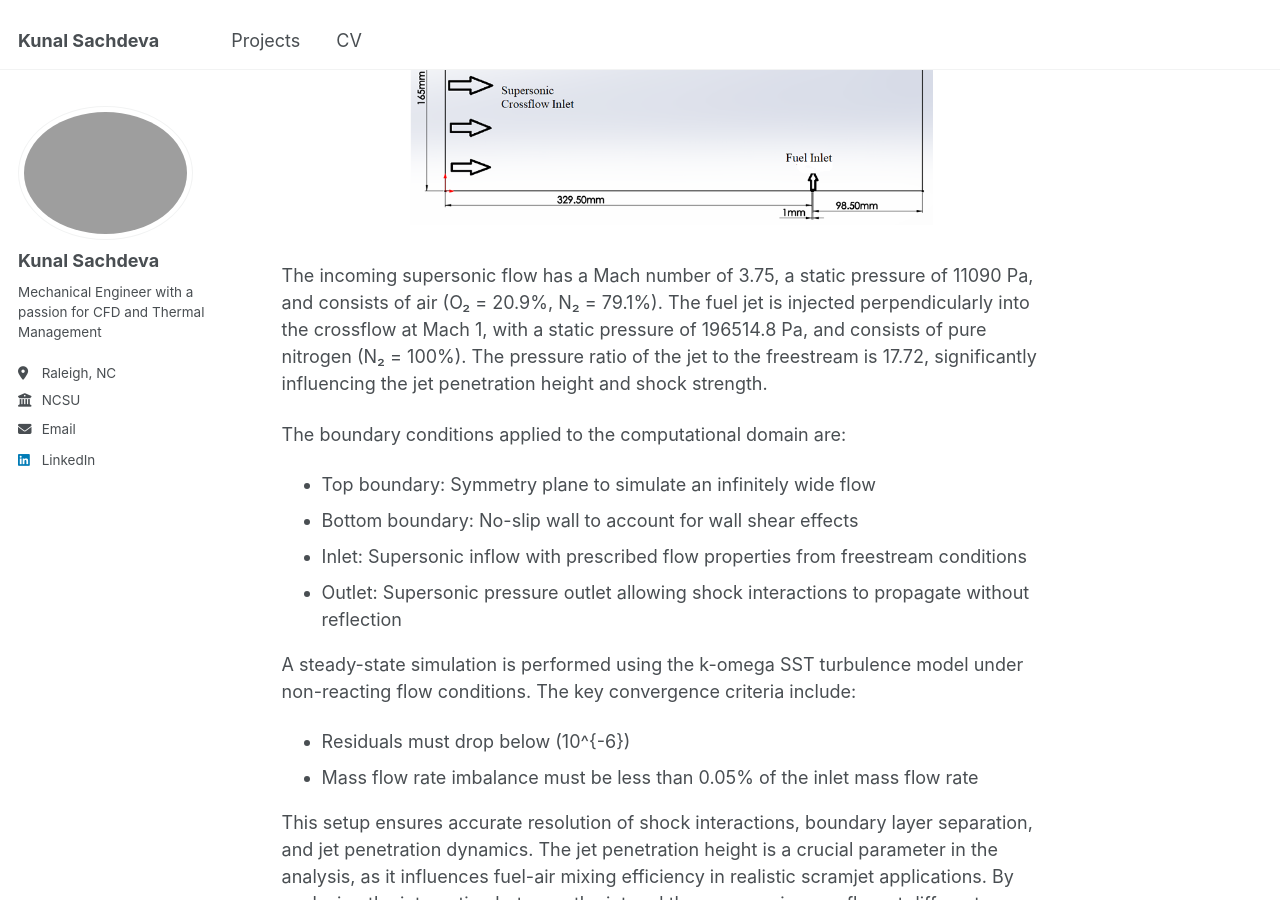
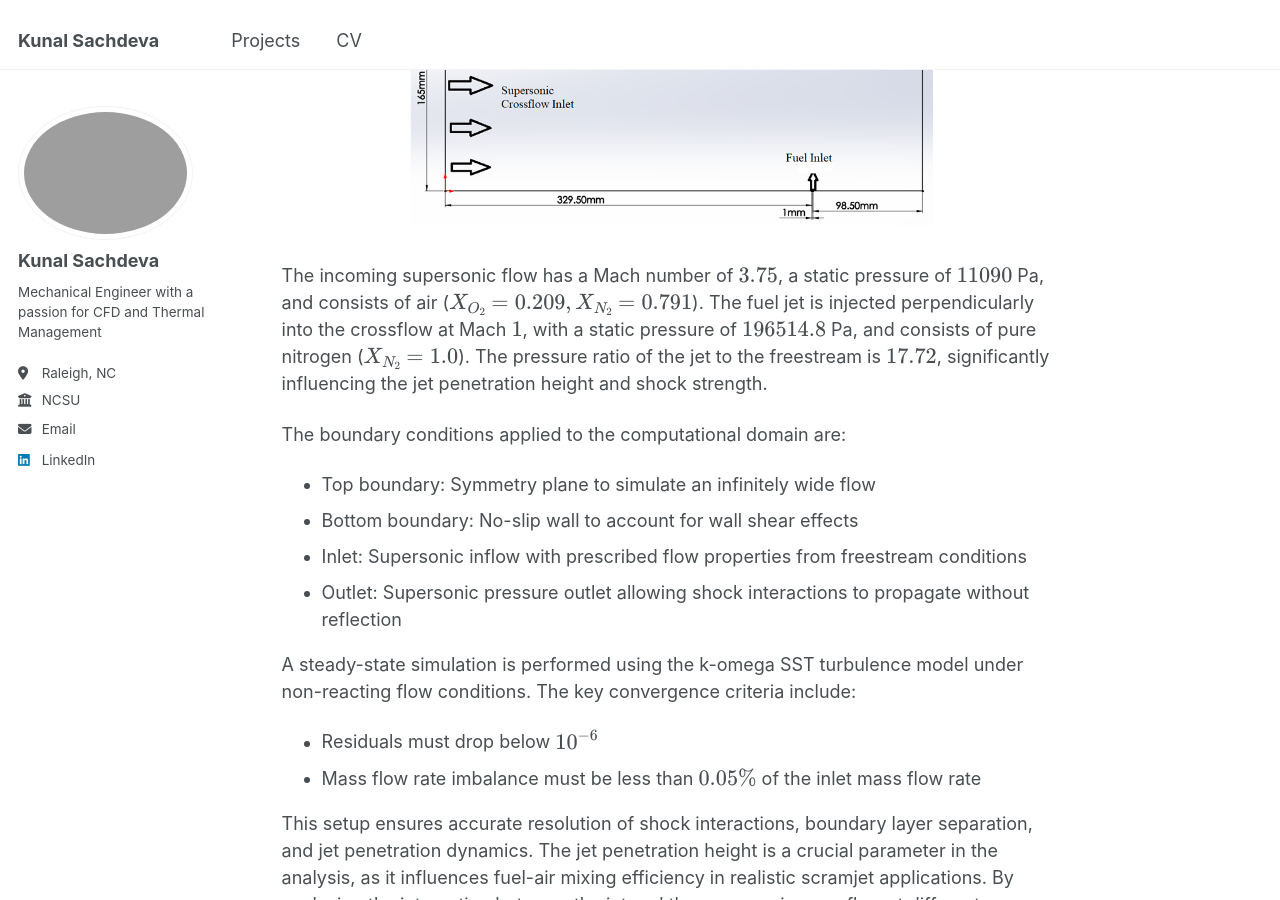
Before and after one commit to sachdevakunal/sachdevakunal.github.io, a Jekyll site: the page built from _projects/iit_kgp.md, in a window 1280 px wide and 900 px high, scrolled down 2579 px. Built offline with Jekyll 4.4.1, drawn with Linux system fonts in a browser that asks for light colours.

Commit message:
Update iit_kgp.md

```diff
--- a/_projects/iit_kgp.md
+++ b/_projects/iit_kgp.md
@@ -47,7 +47,7 @@ The computational domain consists of a supersonic crossflow over a jet injector,
   <img src="https://sachdevakunal.github.io/images/iit_kgp/geometry.png" width="75%">
 </p>
 
-The incoming supersonic flow has a Mach number of 3.75, a static pressure of 11090 Pa, and consists of air (O₂ = 20.9%, N₂ = 79.1%). The fuel jet is injected perpendicularly into the crossflow at Mach 1, with a static pressure of 196514.8 Pa, and consists of pure nitrogen (N₂ = 100%). The pressure ratio of the jet to the freestream is 17.72, significantly influencing the jet penetration height and shock strength.
+The incoming supersonic flow has a Mach number of $$3.75$$, a static pressure of $$11090$$ Pa, and consists of air ($$X_{O_2} = 0.209, X_{N_2} = 0.791$$). The fuel jet is injected perpendicularly into the crossflow at Mach $$1$$, with a static pressure of $$196514.8$$ Pa, and consists of pure nitrogen ($$X_{N_2} = 1.0$$). The pressure ratio of the jet to the freestream is $$17.72$$, significantly influencing the jet penetration height and shock strength.
 
 The boundary conditions applied to the computational domain are:
 - Top boundary: Symmetry plane to simulate an infinitely wide flow
@@ -56,7 +56,7 @@ The boundary conditions applied to the computational domain are:
 - Outlet: Supersonic pressure outlet allowing shock interactions to propagate without reflection
 
 A steady-state simulation is performed using the k-omega SST turbulence model under non-reacting flow conditions. The key convergence criteria include:
-- Residuals must drop below \(10^{-6}\)
-- Mass flow rate imbalance must be less than 0.05% of the inlet mass flow rate
+- Residuals must drop below $$10^{-6}$$
+- Mass flow rate imbalance must be less than $$0.05\%$$ of the inlet mass flow rate
 
 This setup ensures accurate resolution of shock interactions, boundary layer separation, and jet penetration dynamics. The jet penetration height is a crucial parameter in the analysis, as it influences fuel-air mixing efficiency in realistic scramjet applications. By analyzing the interaction between the jet and the supersonic crossflow at different pressure ratios, valuable insights can be gained into optimal injection strategies for efficient supersonic combustion.
```
